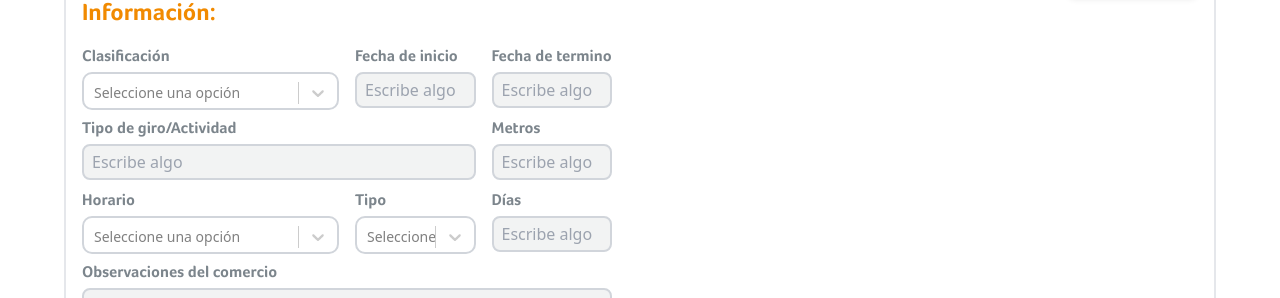
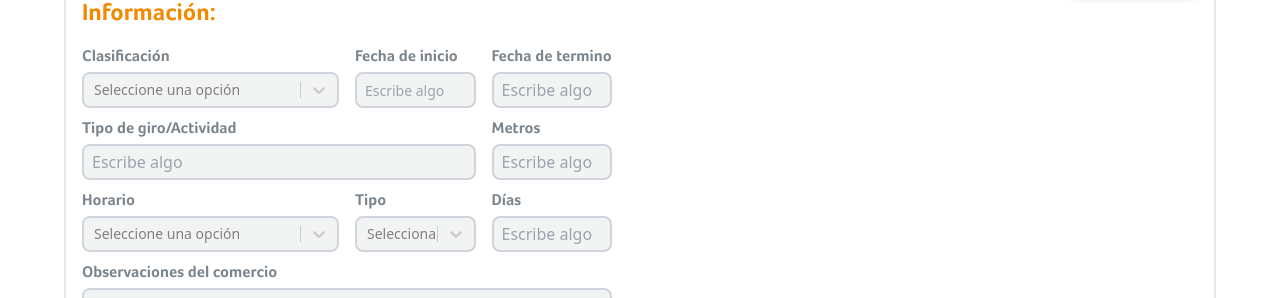
Before and after one commit to onropekili/ProyectoEstadias, a React (Create React App) app in the folder client/: page /Datos-Comerciante-Comercio in a window 1280 px wide. Both pictures are taken after a click on the button "Datos del comercio". Shown: the part 258-556 px from the top of the page. Built offline with nearby package versions, Linux system fonts and the light colour scheme.

Commit message:
Added Component StyleSelectForm

```diff
--- /dev/null
+++ b/client/src/components/StyleSelectForm.js
@@ -0,0 +1,28 @@
+
+const selectStylesForm = {
+    control: (provided, state) => ({
+      ...provided,
+      backgroundColor: state.isFocused ? '#F9FAFB' : 'rgba(124, 133, 140, 0.1)',
+      borderRadius: '8px',
+      border: state.isFocused ? '2px solid #F18A00' : '2px solid rgb(209, 213, 219)',
+      boxShadow: 'none',
+      minHeight: '100% !important',
+      '&:hover': {
+        border: !state.isFocused ? '2px solid #9CA3AF' : '2px solid #F18A00',// Cambiar el color del borde al hacer hover
+      },
+    }),
+      option: (provided, state) => ({
+        ...provided,
+        backgroundColor: state.isSelected ? '#F18A00' : state.isFocused ? '#F18A00' : '',
+        color: state.isSelected || state.isFocused ? '#fff' : '#000',
+        padding: '10px',
+      }),
+      dropdownIndicator: (provided) => ({
+        ...provided,
+        padding:'4px 8px',
+        borderTopRightRadius: '8px',
+        borderBottomRightRadius: '8px',
+      }),
+    };
+
+    export default selectStylesForm;
--- a/client/src/views/executiveViews/DataComerciante.js
+++ b/client/src/views/executiveViews/DataComerciante.js
@@ -3,7 +3,7 @@ import Header from '../../components/Header';
 import {RiUser3Fill, RiMenuFill} from 'react-icons/ri';
 import { MdStore} from 'react-icons/md';
 import Select from 'react-select';
-import selectStyles from '../../components/StyleSelect';
+import selectStylesForm from '../../components/StyleSelectForm';
 
 
 const DataComerciante = () => {
@@ -27,9 +27,11 @@ const DataComerciante = () => {
   ];
 
   const optionsHorario = [
-    { value: 'eventuan', label: 'EVENTUAL' },
-    { value: 'especial', label: 'ESPECIAL' },
-    { value: 'permanente', label: 'PERMANENTE' },
+    { value: 'mat', label: 'Mat: 07:00 a 18:00' },
+    { value: 'vesp', label: 'Vesp: 18:00 a 22:00' },
+    { value: 'vesp2', label: 'Vesp: 18:01 a 23:00' },
+    { value: 'mixto', label: 'MIXTO VARIABLE' },
+    // { value: 'otro', label: 'OTRO' },
   ];
 
   const optionsTipo = [
@@ -151,7 +153,7 @@ const DataComerciante = () => {
                           Datos personales:
                         </h4>
                       </div>
-                      <div className="flex flex-col gap-x-4 gap-y-4 md:grid md:grid-cols-2 lg:gap-y-2 2xl:gap-y-3">
+                      <div className="flex flex-col gap-x-4 gap-y-4 xl:grid xl:grid-cols-2 lg:gap-y-2 2xl:gap-y-3">
                         <div className="flex flex-col col-span-1 ">
                           <label
                             htmlFor="apellidoPaterno"
@@ -261,7 +263,7 @@ const DataComerciante = () => {
                           Domicilio:
                         </h4>
                       </div>
-                      <div className="flex flex-col gap-x-4 gap-y-4 md:grid md:grid-cols-4 lg:gap-y-2">
+                      <div className="flex flex-col gap-x-4 gap-y-4 xl:grid xl:grid-cols-4 lg:gap-y-2">
                         <div className="flex flex-col col-span-2 ">
                           <label
                             htmlFor="calle"
@@ -280,7 +282,7 @@ const DataComerciante = () => {
                             htmlFor="numeroExterior"
                             className="font-Foco-Corp-Bold text-gris text-base mb-1"
                           >
-                            No. Ext
+                            No. Exterior
                           </label>
                           <input
                             id="numeroExterior"
@@ -293,7 +295,7 @@ const DataComerciante = () => {
                             htmlFor="numeroInterior"
                             className="font-Foco-Corp-Bold text-gris text-base mb-1"
                           >
-                            No. Int
+                            No. Interior
                           </label>
                           <input
                             id="numeroInterior"
@@ -423,7 +425,7 @@ const DataComerciante = () => {
                           Información:
                         </h4>
                       </div>
-                      <div className="flex flex-col gap-x-4 gap-y-4 md:grid md:grid-cols-4 lg:gap-y-2 2xl:gap-y-3">
+                      <div className="flex flex-col gap-x-4 gap-y-4 xl:grid xl:grid-cols-4 lg:gap-y-2 2xl:gap-y-3">
                         <div className="flex flex-col col-span-2 ">
                           <label
                             htmlFor="clasificacion"
@@ -434,8 +436,8 @@ const DataComerciante = () => {
                           <Select
                             value={selectedClasificacion}
                             id="clasificacion"
-                            styles={selectStyles}
-                            className=" antialiased text-sm h-9"
+                            styles={selectStylesForm}
+                            className=" antialiased text-gris h-9 md:text-sm"
                             placeholder="Seleccione una opción"
                             onChange={handleClasificacionChange}
                             options={optionsClasificacion}
@@ -451,7 +453,7 @@ const DataComerciante = () => {
                           </label>
                           <input
                             id="fechaInicio"
-                            className="bg-gris bg-opacity-10 text-gris rounded-lg border-gray-300 border-2 p-2 h-9 hover:border-gray-400 focus:border-naranja focus:bg-gray-50 focus:outline-none focus:shadow-lg focus:text-black"
+                            className="bg-gris bg-opacity-10 text-sm text-gris rounded-lg border-gray-300 border-2 p-2 h-9 hover:border-gray-400 focus:border-naranja focus:bg-gray-50 focus:outline-none focus:shadow-lg focus:text-black"
                             placeholder="Escribe algo"
                           />
                         </div>
@@ -504,8 +506,8 @@ const DataComerciante = () => {
                           <Select
                             value={selectedHorario}
                             id="horario"
-                            styles={selectStyles}
-                            className=" antialiased text-sm h-9"
+                            styles={selectStylesForm}
+                            className=" antialiased text-gris h-9 md:text-sm"
                             placeholder="Seleccione una opción"
                             onChange={handleHorarioChange}
                             options={optionsHorario}
@@ -522,9 +524,9 @@ const DataComerciante = () => {
                           <Select
                             value={selectedTipo}
                             id="tipo"
-                            styles={selectStyles}
-                            className=" antialiased text-sm h-9"
-                            placeholder="Seleccione"
+                            styles={selectStylesForm}
+                            className=" antialiased text-gris h-9 md:text-sm"
+                            placeholder="Seleccionar"
                             onChange={handleTipoChange}
                             options={optionsTipo}
                             >
```
